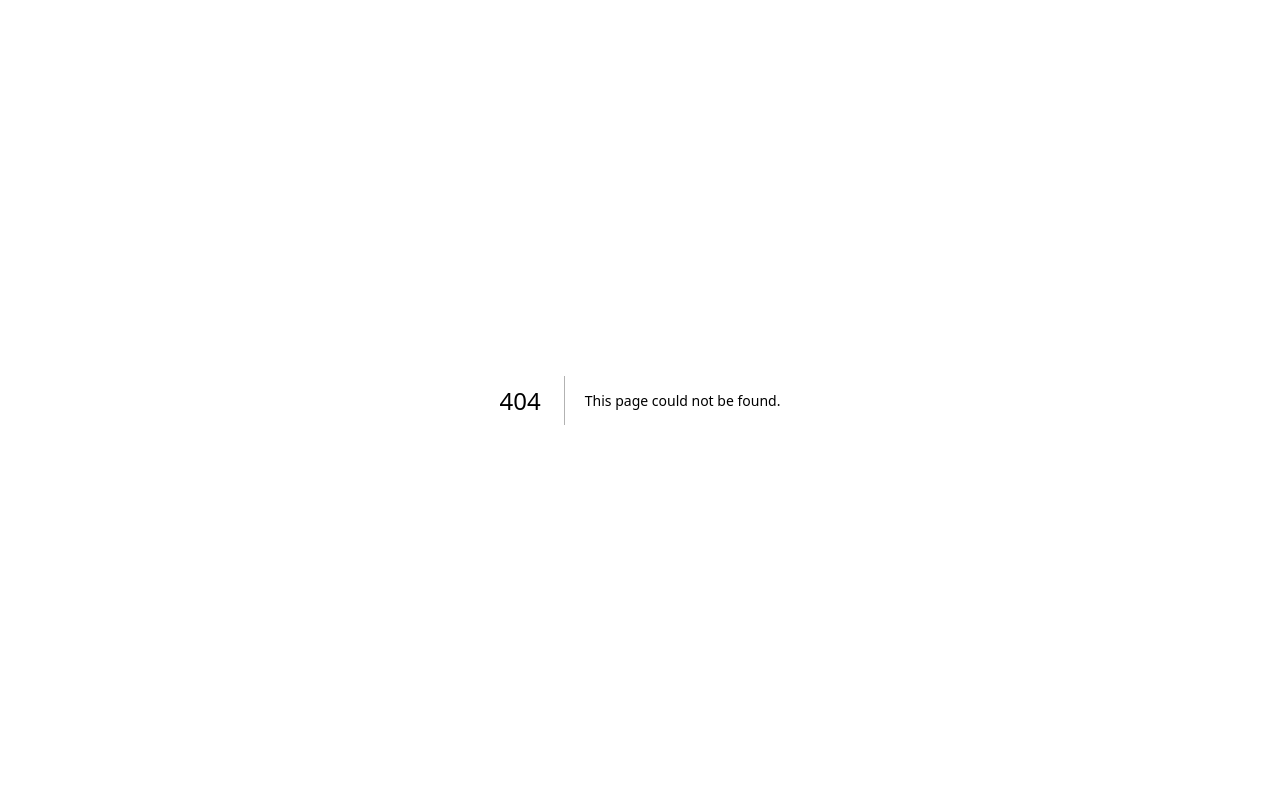
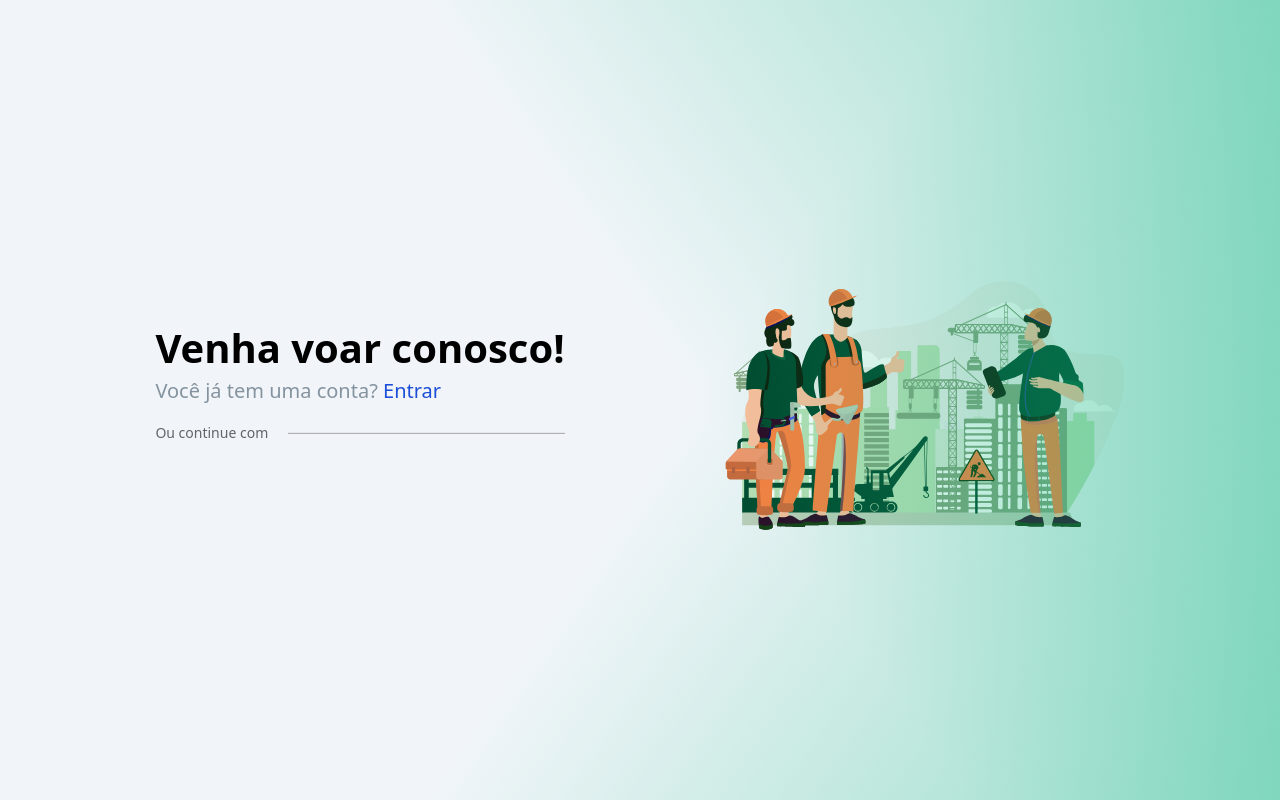
Before and after one commit to pedroaugustofb/in-meta-challenge, a Next.js app: page /register in a window 1280 px wide. Before the commit this address had no page. Built offline with nearby package versions, Linux system fonts and the light colour scheme.

Commit message:
add: auth laytout for register and login page

```diff
--- /dev/null
+++ b/src/app/(auth)/layout.tsx
@@ -0,0 +1,21 @@
+import Image from "next/image";
+import WorkersImage from "@/assets/workers.svg";
+
+export default function AuthLayout({
+  children,
+}: Readonly<{
+  children: React.ReactNode;
+}>) {
+  return (
+    <main className="flex h-screen w-screen justify-center bg-gray-50 gap-16 lg:gap-40 p-4">
+      <section className="flex h-full flex-col items-center justify-center">{children}</section>
+
+      <div className="hidden h-full items-center justify-center lg:flex">
+        <Image src={WorkersImage} alt="in-meta-software" className="w-[400px] h-[350px]" />
+      </div>
+
+      <aside className="absolute hidden lg:block w-full h-full top-0 to-primary-400 rotate-180 bg-bottom-right-green-gradient" />
+      <aside className="absolute hidden lg:block w-full h-full top-0 to-primary-400 rotate-180 bg-bottom-right-green-gradient scale-y-[-1]" />
+    </main>
+  );
+}
--- a/src/app/page.tsx
+++ b/src/app/(auth)/page.tsx
@@ -1,3 +1,3 @@
-export default function Home() {
+export default function Login() {
   return <main>In Meta Challenge</main>;
 }
--- /dev/null
+++ b/src/app/(auth)/register/page.tsx
@@ -0,0 +1,29 @@
+export default function Register() {
+  return (
+    <div className="flex w-full flex-col gap-5 md:max-w-[700px]">
+      <div className="grid md:gap-5">
+        <h1 className="text-2xl tracking-normal sm:text-3xl sm:tracking-normal md:leading-5">Venha voar conosco!</h1>
+        <div>
+          <p className="text-base text-gray-800 md:text-lg">
+            Você já tem uma conta?{" "}
+            <a href="/" className="text-blue-700 duration-300 hover:text-blue-800">
+              Entrar
+            </a>
+          </p>
+        </div>
+      </div>
+
+      <div className="flex w-full items-center gap-5">
+        <p className="text-xs text-gray-900">Ou continue com</p>
+        <hr className="h-0.5 flex-1 bg-gray-700" />
+      </div>
+
+      {/* Login with Social Media Buttons
+  <div className="grid w-full grid-cols-3 gap-5">
+    <SocialLoginButtons />
+  </div> */}
+
+      <div className="flex justify-center gap-2"></div>
+    </div>
+  );
+}
--- a/src/app/layout.tsx
+++ b/src/app/layout.tsx
@@ -2,8 +2,8 @@ import type { Metadata } from "next";
 import "./globals.css";
 
 export const metadata: Metadata = {
-  title: "Create Next App",
-  description: "Generated by create next app",
+  title: "InMeta Challenge",
+  description: "This project is a challenge for InMeta company.",
 };
 
 export default function RootLayout({
--- a/tailwind.config.ts
+++ b/tailwind.config.ts
@@ -13,6 +13,9 @@ const config = {
       },
     },
     extend: {
+      backgroundImage: (theme) => ({
+        "bottom-right-green-gradient": "linear-gradient(304.38deg, rgba(16,185,129,0) 0.93%, rgba(16,185,129,0) 52.94%, rgba(16,185,129,0.42) 100%)",
+      }),
       fontSize: {
         "2xs": [
           "0.75rem",
```
Also changed, not shown: src/assets/workers.svg (added).
